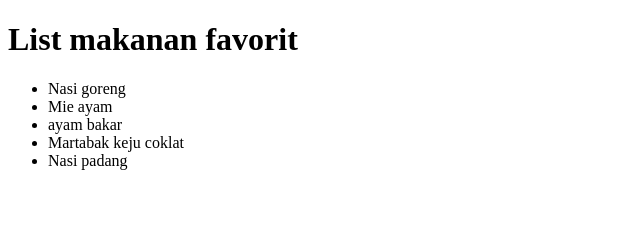
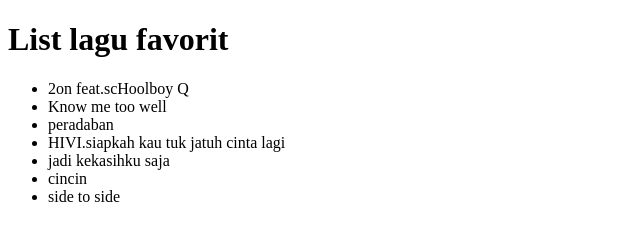
Before and after one commit to Fahrul4g/pplg1_testbranch, a plain HTML site: page index.html in a window 1280 px wide. Shown: the whole page, without its empty margins (0-640 px from the left). Drawn offline with Linux system fonts and the light colour scheme.

Commit message:
commit kedua

```diff
--- a/index.html
+++ b/index.html
@@ -6,13 +6,15 @@
     <title>Document</title>
   </head>
   <body>
-    <h1>List makanan favorit</h1>
+    <h1>List lagu favorit</h1>
     <ul>
-      <li>Nasi goreng</li>
-      <li>Mie ayam</li>
-      <li>ayam bakar</li>
-      <li>Martabak keju coklat</li>
-      <li>Nasi padang</li>
+      <li>2on feat.scHoolboy Q</li>
+      <li>Know me too well</li>
+      <li>peradaban</li>
+      <li>HIVI.siapkah kau tuk jatuh cinta lagi</li>
+      <li>jadi kekasihku saja</li>
+      <li>cincin</li>
+      <li>side to side</li>
     </ul>
   </body>
 </html>
```
